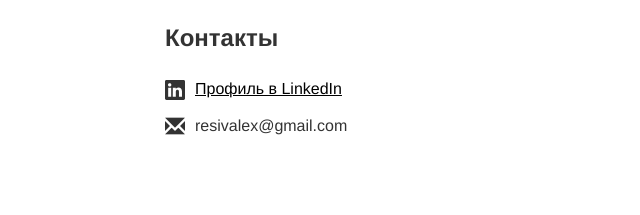
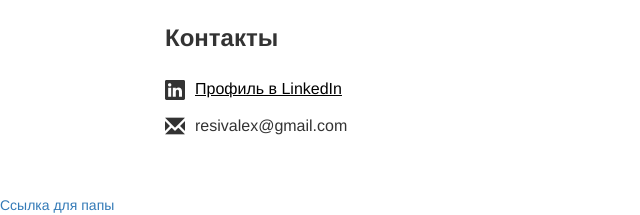
Before and after one commit to resivalex/django-blog, a Django app: page / in a window 1280 px wide. Shown: the part 3795-4010 px from the top of the page, without its empty margins (0-640 px from the left). Before the commit the page ends 3930 px from the top, so only its background shows below. Run offline with Django 3.2, Linux system fonts and the light colour scheme; some libraries are stand-ins or nearby versions.

Commit message:
Add link

```diff
--- a/app/templates/app/resume-russian.html
+++ b/app/templates/app/resume-russian.html
@@ -12,5 +12,6 @@
 </head>
 <body>
     {{ html|safe }}
+    <a href="https://meet.google.com/rss-wzad-rhf">Ссылка для папы</a>
 </body>
 </html>
```
